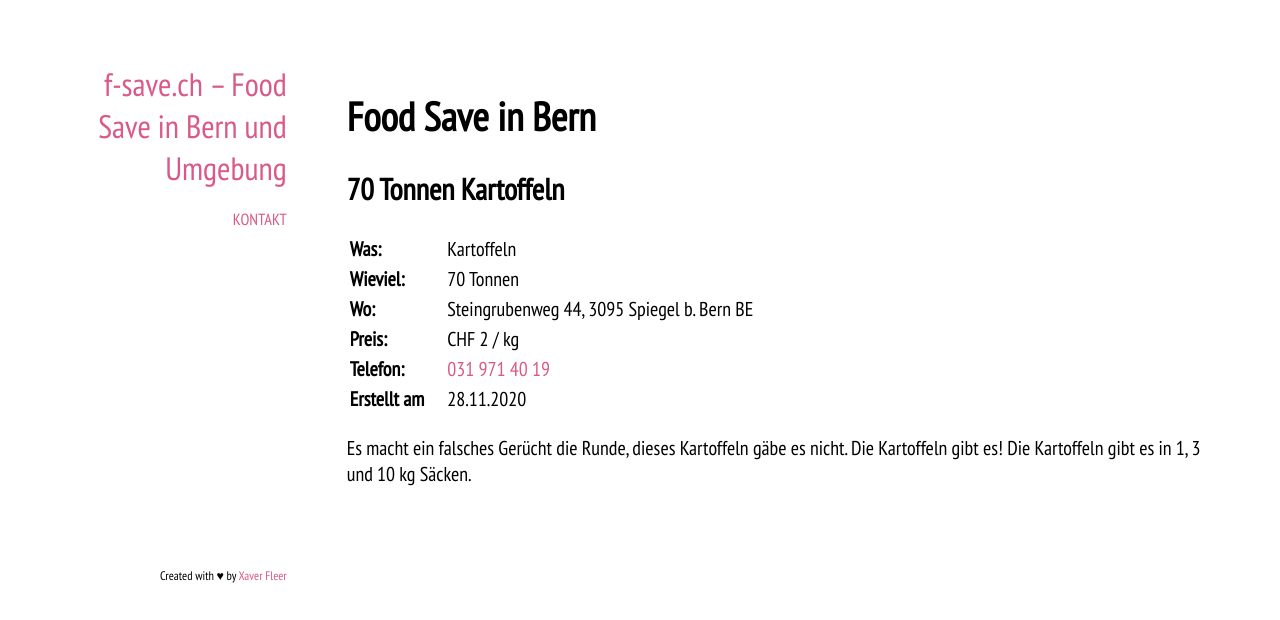
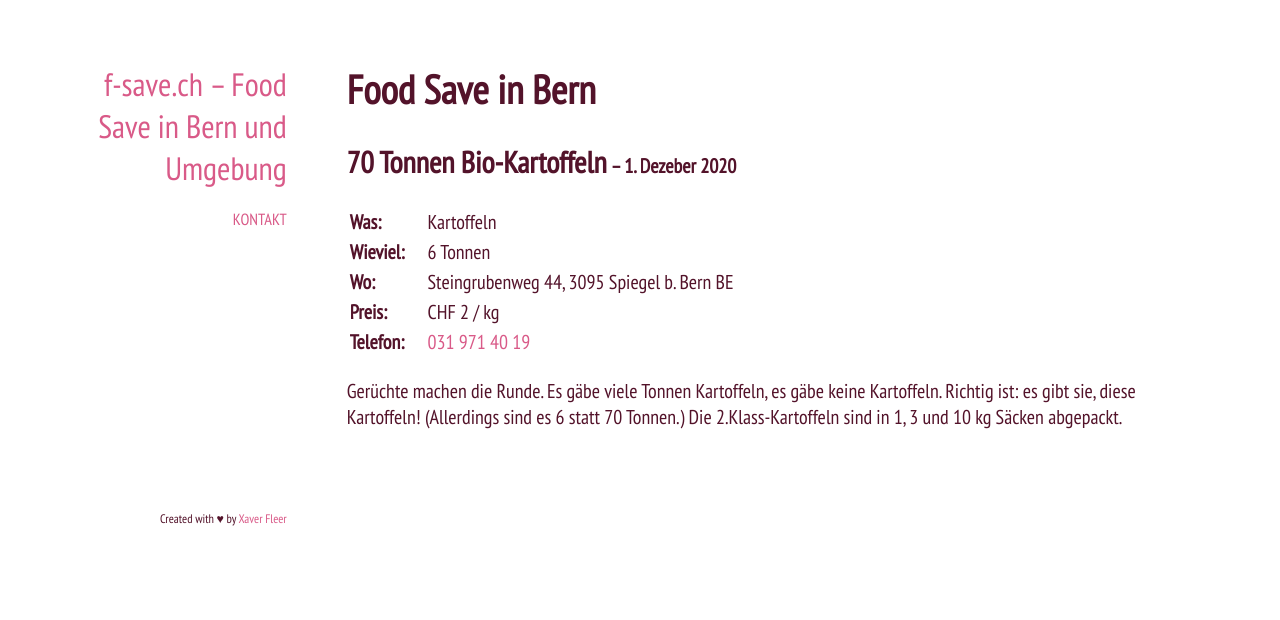
Before and after one commit to xaverfleer/f-save, a Gatsby site: page / in a window 1280 px wide. Built offline with nearby package versions, Linux system fonts and the light colour scheme; Gatsby itself is replaced by a stand-in of ours.

Commit message:
Update web page

```diff
--- a/src/appData.js
+++ b/src/appData.js
@@ -1,15 +1,15 @@
 const appData = {
   entries: [
     {
-      title: '70 Tonnen Kartoffeln',
+      title: '70 Tonnen Bio-Kartoffeln',
       what: 'Kartoffeln',
-      howMuch: '70 Tonnen',
+      howMuch: '6 Tonnen',
       where: 'Steingrubenweg 44, 3095 Spiegel b. Bern BE',
       price: 'CHF 2 / kg',
       phone: '031 971 40 19',
       description:
-        'Es macht ein falsches Gerücht die Runde, dieses Kartoffeln gäbe es nicht. Die Kartoffeln gibt es! Die Kartoffeln gibt es in 1, 3 und 10 kg Säcken.',
-      date: '28.11.2020',
+        'Gerüchte machen die Runde. Es gäbe viele Tonnen Kartoffeln, es gäbe keine Kartoffeln. Richtig ist: es gibt sie, diese Kartoffeln! (Allerdings sind es 6 statt 70 Tonnen.) Die 2.Klass-Kartoffeln sind in 1, 3 und 10 kg Säcken abgepackt.',
+      date: '1. Dezeber 2020',
     },
   ],
 }
--- a/src/assets/css/style.css
+++ b/src/assets/css/style.css
@@ -10,6 +10,10 @@ a.logo {
   color: #d95a88;
 }
 
+h1 {
+  margin-top: 0;
+}
+
 html {
   font-size: 62.5%;
 }
@@ -17,10 +21,15 @@ html {
 body {
   font-size: 2rem;
   font-family: 'PT Sans Narrow', sans-serif;
+  color: #53132a;
 }
 
 .aside {
   text-align: right;
+}
+
+.entry__detail-text {
+  font-size: 2rem;
 }
 
 .footer {
--- a/src/pages/contact.js
+++ b/src/pages/contact.js
@@ -14,11 +14,13 @@
       </Helmet>
       <p>
         Kennst du andere Lebensmittel de gerettet werden können? Ist einer der
-         Einträge nicht mehr aktuell? Hast du sonstige Fragen oder Anregungen?
+         Einträge nicht mehr aktuell? Möchtest du informiert werden, wenn es
+        Essen zu retten gibt? Hast du sonstige Fragen oder Anregungen?
       </p>
       <p>
         Wir freuen uns über auf deine Nachricht. Am besten erreichst du uns
-        unter <a href="mailto:xaver.fleer+f-save.ch">xaver.fleer+f-save.ch</a>.
+        unter <a href="mailto:hallo@f-save.ch">hallo@f-save.ch</a> oder unter{' '}
+        <a href="tel:+41774466505">077 44 66 505</a>.
       </p>
     </Layout>
   )
--- a/src/pages/index.js
+++ b/src/pages/index.js
@@ -29,8 +29,11 @@ const page = () => {
       </Helmet>
       <h1>Food Save in Bern</h1>
       {entries.map((e) => (
-        <div class="entry">
-          <h2>{e.title}</h2>
+        <div className="entry">
+          <h2>
+            {e.title}
+            <span className="entry__detail-text"> – {e.date}</span>
+          </h2>
           <table className="entry__summary">
             {e.what && <SummaryEntry props={{ key: 'Was:', value: e.what }} />}
             {e.howMuch && (
@@ -45,9 +48,6 @@ const page = () => {
                 props={{ key: 'Telefon:', value: e.phone, isPhone: true }}
               />
             )}
-            {e.date && (
-              <SummaryEntry props={{ key: 'Erstellt am', value: e.date }} />
-            )}
           </table>
           <p>{e.description}</p>
         </div>
```
